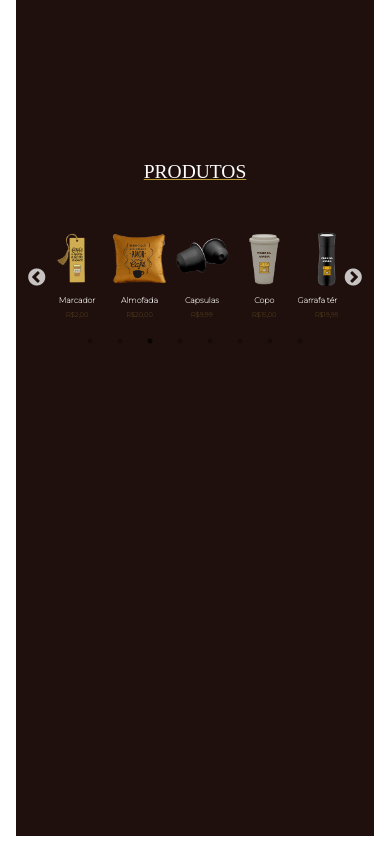
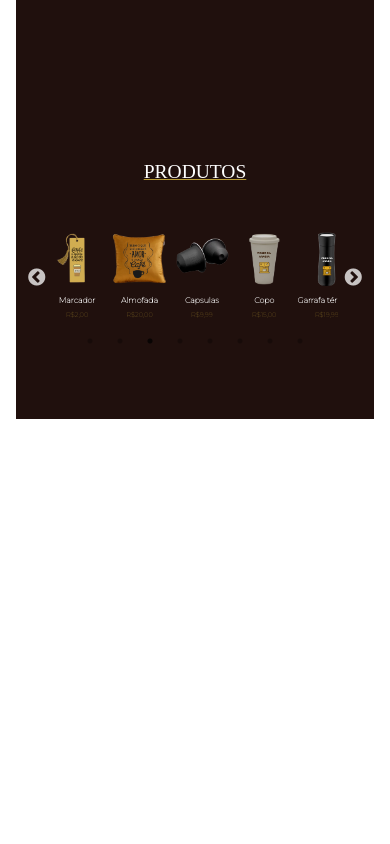
Before and after one commit to thaiis-souto7/VinhoDaArabia.io, a React (Create React App) app: page / in a window 390 px wide. Shown: the part 792-1636 px from the top of the page. After the commit the page ends 1413 px from the top, so only its background shows below. Built offline with nearby package versions, Linux system fonts and the light colour scheme; a web font is replaced by a local one.

Commit message:
Products responsive background alteration, not done

```diff
--- a/src/App.css
+++ b/src/App.css
@@ -138,7 +138,7 @@ body {
   background-color: #464646;
   background-size:100%; */
   background-color:#20100D;
-  height: 100vh;
+
 }
 
 .container-products .title{
@@ -154,11 +154,11 @@ body {
 }
 .container-products .slider {
   position: relative;
-  padding: 0 10px;
   top: 24vh;
   width: 80%;
   margin: 0 auto;
   cursor: pointer;
+  padding-bottom: 35vh;
 }
 .slider img{
   margin: 0 auto;
```
